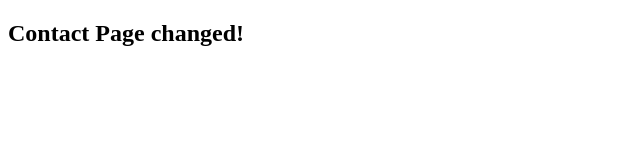
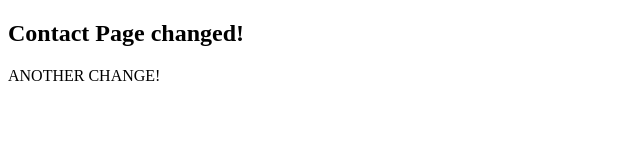
Before and after one commit to CLobenstein/demo, a plain HTML site: page contacts.html in a window 1280 px wide. Shown: the whole page, without its empty margins (0-640 px from the left). Drawn offline with Linux system fonts and the light colour scheme.

Commit message:
another 2 changes

```diff
--- a/contacts.html
+++ b/contacts.html
@@ -7,5 +7,6 @@
   </head>
   <body>
     <h2>Contact Page changed!</h2>
+    <p>ANOTHER CHANGE!</p>
   </body>
 </html>
```
Also changed, not shown: newpage.html (+1 -0 lines).
